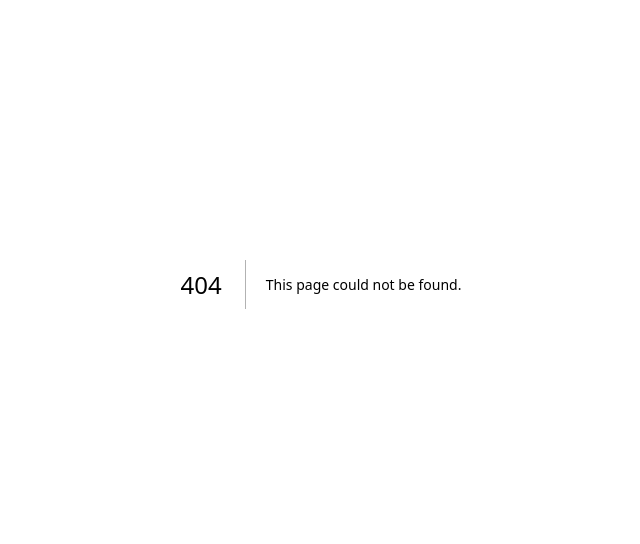
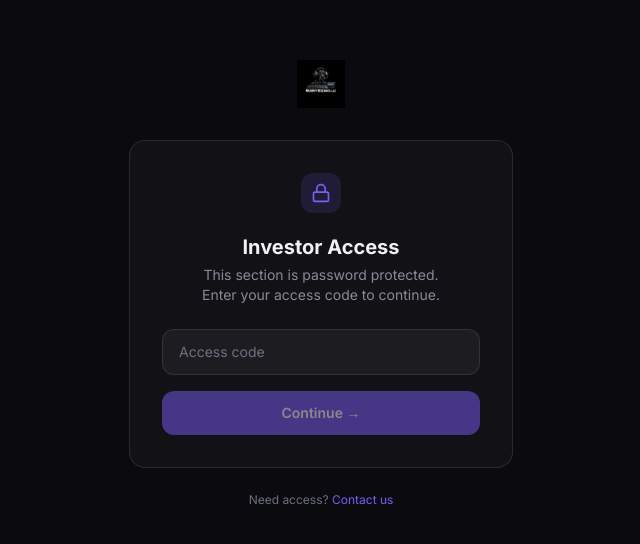
Before and after one commit to jojopas/murphy-research, a Next.js app: page /investors/login in a window 1280 px wide. Before the commit this address had no page. Shown: the part 116-660 px from the top of the page, without its empty margins (319-959 px from the left). Built offline with nearby package versions, Linux system fonts and the light colour scheme.

Commit message:
Add investor page password protection (middleware + login page + auth route)

```diff
--- /dev/null
+++ b/app/investors/auth/route.ts
@@ -0,0 +1,23 @@
+import { NextRequest, NextResponse } from "next/server";
+
+const INVESTOR_PASSWORD = process.env.INVESTOR_PASSWORD || "murphy2026";
+const COOKIE_NAME = "murphy_investor_auth";
+
+export async function POST(request: NextRequest) {
+  const { password } = await request.json();
+
+  if (password !== INVESTOR_PASSWORD) {
+    return NextResponse.json({ error: "Invalid password" }, { status: 401 });
+  }
+
+  const response = NextResponse.json({ ok: true });
+  response.cookies.set(COOKIE_NAME, INVESTOR_PASSWORD, {
+    httpOnly: true,
+    secure: true,
+    sameSite: "lax",
+    maxAge: 60 * 60 * 24 * 7, // 7 days
+    path: "/",
+  });
+
+  return response;
+}
--- /dev/null
+++ b/app/investors/login/page.tsx
@@ -0,0 +1,83 @@
+"use client";
+import { useState } from "react";
+import { useRouter } from "next/navigation";
+import Image from "next/image";
+import { Lock } from "lucide-react";
+
+export default function InvestorLogin() {
+  const [password, setPassword] = useState("");
+  const [error, setError] = useState(false);
+  const [loading, setLoading] = useState(false);
+  const router = useRouter();
+
+  async function handleSubmit(e: React.FormEvent) {
+    e.preventDefault();
+    setLoading(true);
+    setError(false);
+
+    const res = await fetch("/investors/auth", {
+      method: "POST",
+      headers: { "Content-Type": "application/json" },
+      body: JSON.stringify({ password }),
+    });
+
+    if (res.ok) {
+      router.push("/investors");
+      router.refresh();
+    } else {
+      setError(true);
+      setLoading(false);
+    }
+  }
+
+  return (
+    <div className="min-h-screen flex items-center justify-center px-6" style={{ background: "#0a0a0f" }}>
+      <div className="w-full max-w-sm">
+        {/* Logo */}
+        <div className="flex justify-center mb-8">
+          <img src="/murphy-logo.jpg" alt="Murphy AI" className="h-12 w-auto object-contain" />
+        </div>
+
+        {/* Card */}
+        <div className="rounded-2xl border border-white/10 bg-white/[0.03] p-8">
+          <div className="flex items-center justify-center w-10 h-10 rounded-lg bg-[#7b5cf6]/15 mb-5 mx-auto">
+            <Lock className="w-5 h-5 text-[#7b5cf6]" />
+          </div>
+          <h1 className="text-xl font-bold text-center text-[#f0f0f5] mb-1">Investor Access</h1>
+          <p className="text-sm text-center text-[#8a8a9a] mb-6">
+            This section is password protected.<br />Enter your access code to continue.
+          </p>
+
+          <form onSubmit={handleSubmit} className="space-y-4">
+            <input
+              type="password"
+              value={password}
+              onChange={(e) => setPassword(e.target.value)}
+              placeholder="Access code"
+              autoFocus
+              className="w-full px-4 py-3 rounded-lg bg-white/[0.05] border text-[#f0f0f5] placeholder-[#6b7280] text-sm outline-none focus:border-[#7b5cf6] transition-colors"
+              style={{ borderColor: error ? "#ef4444" : "rgba(255,255,255,0.1)" }}
+            />
+            {error && (
+              <p className="text-xs text-red-400 text-center">Incorrect access code. Try again.</p>
+            )}
+            <button
+              type="submit"
+              disabled={loading || !password}
+              className="w-full py-3 rounded-lg bg-[#7b5cf6] text-white font-semibold text-sm hover:bg-[#6d4fe0] transition-colors disabled:opacity-50 disabled:cursor-not-allowed"
+            >
+              {loading ? "Verifying…" : "Continue →"}
+            </button>
+          </form>
+        </div>
+
+        <p className="text-center text-xs text-[#6b7280] mt-6">
+          Need access?{" "}
+          <a href="mailto:hello@murphyresearch.ai" className="text-[#7b5cf6] hover:opacity-80 transition-opacity">
+            Contact us
+          </a>
+        </p>
+      </div>
+    </div>
+  );
+}
--- /dev/null
+++ b/middleware.ts
@@ -0,0 +1,32 @@
+import { NextRequest, NextResponse } from "next/server";
+
+const INVESTOR_PASSWORD = process.env.INVESTOR_PASSWORD || "murphy2026";
+const COOKIE_NAME = "murphy_investor_auth";
+
+export function middleware(request: NextRequest) {
+  const { pathname } = request.nextUrl;
+
+  // Only protect /investors
+  if (!pathname.startsWith("/investors")) {
+    return NextResponse.next();
+  }
+
+  // Allow the login page and auth API through
+  if (pathname === "/investors/login" || pathname === "/investors/auth") {
+    return NextResponse.next();
+  }
+
+  // Check for valid auth cookie
+  const cookie = request.cookies.get(COOKIE_NAME);
+  if (cookie?.value === INVESTOR_PASSWORD) {
+    return NextResponse.next();
+  }
+
+  // Not authenticated — redirect to login
+  const loginUrl = new URL("/investors/login", request.url);
+  return NextResponse.redirect(loginUrl);
+}
+
+export const config = {
+  matcher: ["/investors/:path*"],
+};
```
